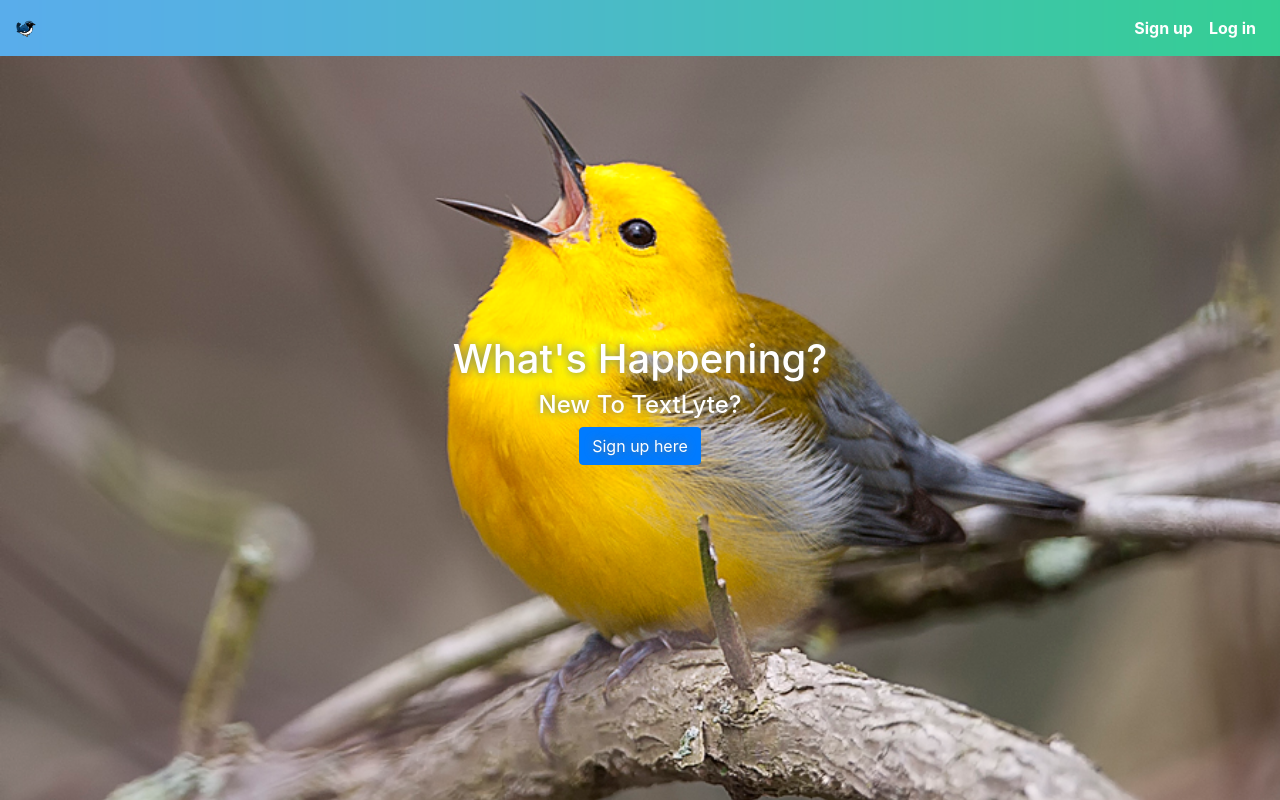
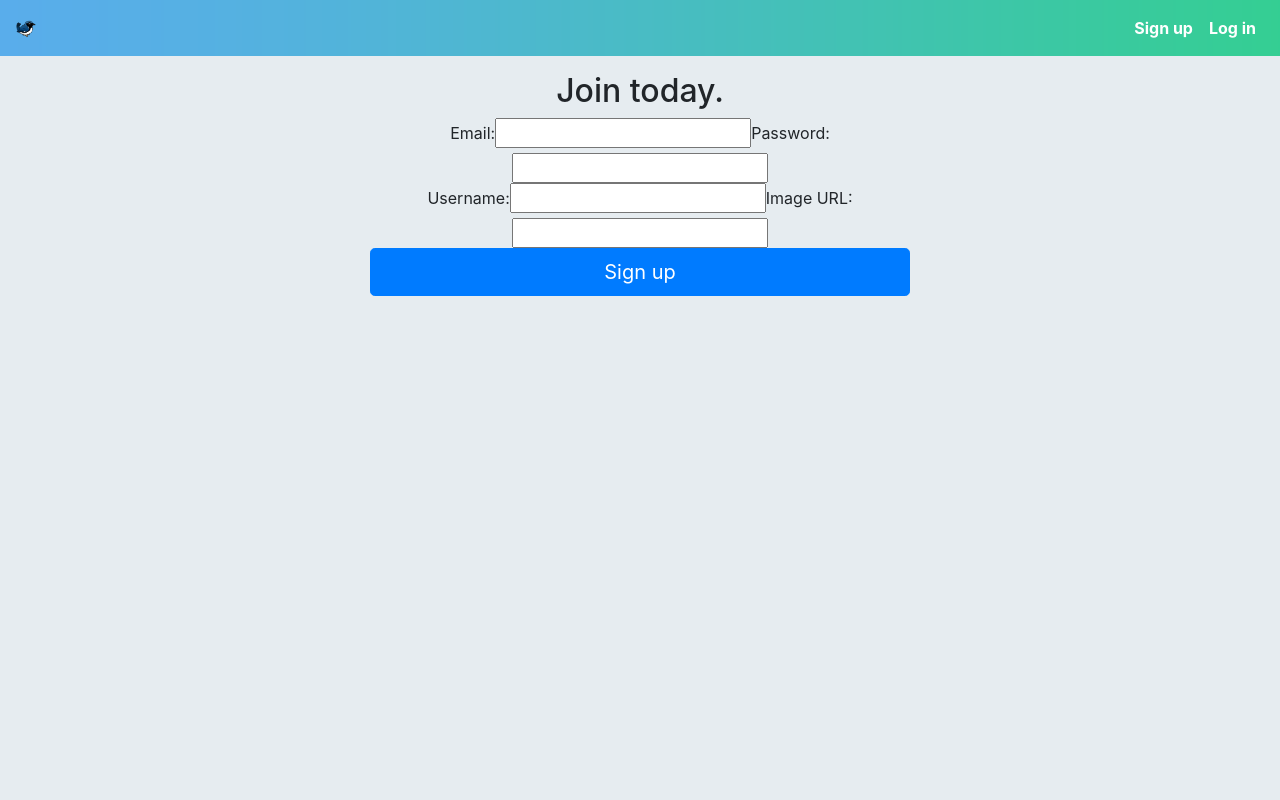
Before and after one commit to seanflannery10/textlyte-client, a React (Create React App) app: page /signup in a window 1280 px wide. Built offline with nearby package versions, Linux system fonts and the light colour scheme.

Commit message:
Signup and signin forms made

```diff
--- /dev/null
+++ b/src/components/AuthForm.js
@@ -0,0 +1,89 @@
+import React, { Component } from "react";
+
+export default class AuthForm extends Component {
+  constructor(props) {
+    super(props);
+    this.state = {
+      email: "",
+      username: "",
+      password: "",
+      profileImageUrl: ""
+    };
+  }
+
+  handleChange = event => {
+    this.setState({
+      [event.target.name]: event.target.value
+    });
+  };
+
+  handleSubmit = event => {
+    event.preventDefault();
+    const authType = this.props.signUp ? "signup" : "signin";
+    this.props.onAuth(authType, this.state).then(() => {
+      console.log("Logged in");
+    });
+  };
+
+  render() {
+    const { email, username, password, profileImageUrl } = this.state;
+    const { heading, buttonText, signUp } = this.props;
+    return (
+      <div>
+        <div className="row justify-content-md-center text-center">
+          <div className="col-md-6">
+            <form onSubmit={this.handleSubmit}>
+              <h2>{heading}</h2>
+              <label htmlFor="emial">Email:</label>
+              <input
+                className="form-conrol"
+                id="email"
+                name="email"
+                onChange={this.handleChange}
+                value={email}
+                type="text"
+              />
+              <label htmlFor="password">Password:</label>
+              <input
+                className="form-conrol"
+                id="password"
+                name="password"
+                onChange={this.handleChange}
+                type="password"
+              />
+              {signUp && (
+                //  Display when signUp is present in props from Main
+                <div>
+                  <label htmlFor="username">Username:</label>
+                  <input
+                    className="form-conrol"
+                    id="username"
+                    name="username"
+                    onChange={this.handleChange}
+                    value={username}
+                    type="text"
+                  />
+                  <label htmlFor="image-url">Image URL:</label>
+                  <input
+                    className="form-conrol"
+                    id="image-url"
+                    name="profileImageUrl"
+                    onChange={this.handleChange}
+                    type="text"
+                    value={profileImageUrl}
+                  />
+                </div>
+              )}
+              <button
+                type="submit"
+                className="btn btn-primary btn-block btn-lg"
+              >
+                {buttonText}
+              </button>
+            </form>
+          </div>
+        </div>
+      </div>
+    );
+  }
+}
--- a/src/containers/Main.js
+++ b/src/containers/Main.js
@@ -2,12 +2,44 @@ import React from "react";
 import { Switch, Route, withRouter, Redirect } from "react-router-dom";
 import { connect } from "react-redux";
 import Homepage from "../components/Homepage";
+import AuthForm from "../components/AuthForm";
+import { authUser } from "../store/actions/auth";
 
 const Main = props => {
+  const { authUser } = props;
   return (
     <div className="container">
       <Switch>
-        <Route exat path="/" render={props => <Homepage {...props} />} />
+        <Route exact path="/" render={props => <Homepage {...props} />} />
+        <Route
+          exact
+          path="/signin"
+          render={props => {
+            return (
+              <AuthForm
+                onAuth={authUser}
+                buttonText="Log in"
+                heading="Welcome Back."
+                {...props}
+              />
+            );
+          }}
+        />
+        <Route
+          exact
+          path="/signup"
+          render={props => {
+            return (
+              <AuthForm
+                onAuth={authUser}
+                signUp
+                buttonText="Sign up"
+                heading="Join today."
+                {...props}
+              />
+            );
+          }}
+        />
       </Switch>
     </div>
   );
@@ -22,6 +54,6 @@ function mapStateToProps(state) {
 export default withRouter(
   connect(
     mapStateToProps,
-    null
+    { authUser }
   )(Main)
 );
--- /dev/null
+++ b/src/services/api.js
@@ -0,0 +1,15 @@
+import axois from "axios";
+
+export function apiCall(method, path, data) {
+  return new Promise((resolve, reject) => {
+    return axois[method](path, data)
+      .then(res => {
+        // Axios returns res.data
+        return resolve(res.data);
+      })
+      .catch(err => {
+        // Gets error from Axios subdata (response.data.error)
+        return reject(err.response.data.error);
+      });
+  });
+}
--- /dev/null
+++ b/src/store/actions/auth.js
@@ -0,0 +1,23 @@
+import { apiCall } from "../../services/api";
+import { SET_CURRENT_USER } from "../actionTypes";
+
+export function setCurrentUser(user) {
+  return {
+    type: SET_CURRENT_USER,
+    user
+  };
+}
+
+export function authUser(type, userData) {
+  return dispatch => {
+    return new Promise((resolve, reject) => {
+      return apiCall("post", `/api/auth/${type}`, userData).then(
+        ({ token, ...user }) => {
+          localStorage.setItem("jwtToken", token);
+          dispatch(setCurrentUser(user));
+          resolve();
+        }
+      );
+    });
+  };
+}
```
Also changed, not shown: src/store/actions/errors.js (added).
